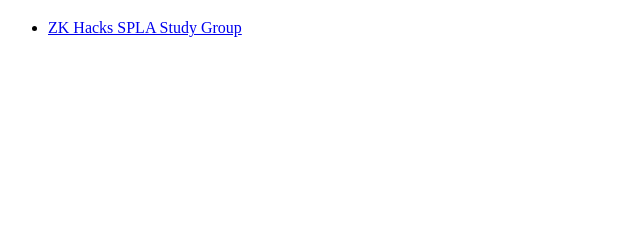
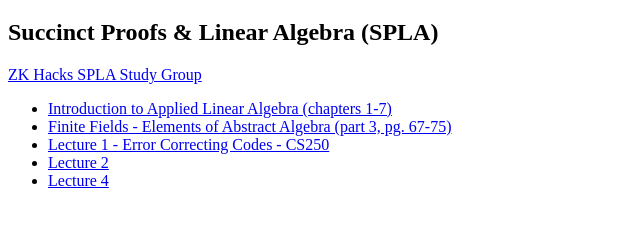
Before and after one commit to tzaffi/zlinks, a plain HTML site: page index.html in a window 1280 px wide. Shown: the part 61-288 px from the top of the page, without its empty margins (0-640 px from the left). Drawn offline with Linux system fonts and the light colour scheme.

Commit message:
more zk details

```diff
--- a/index.html
+++ b/index.html
@@ -5,8 +5,46 @@
 </head>
 <body>
   <h1>Zero Knowlege</h1>
+  <h2>Succinct Proofs & Linear Algebra (SPLA)</h2>
+  <a href="https://zkhack.dev/study-group-spla/">ZK Hacks SPLA Study Group</a>
   <ul>
-    <li><a href="https://zkhack.dev/study-group-spla/">ZK Hacks SPLA Study Group</a></li>
+    <li><a href="https://web.stanford.edu/~boyd/vmls/vmls.pdf">Introduction to Applied Linear Algebra (chapters 1-7)</a></li>
+    <li><a href="http://poincare.matf.bg.ac.rs/~zarkom/Book_Math_Clark_Elements_of_abstract_algebra%202.pdf">Finite Fields - Elements of Abstract Algebra (part 3, pg. 67-75)</a></li>
+    <li><a href="https://web.stanford.edu/class/cs250/lectureNotes/Lecture1-compressed.pdf">Lecture 1 - Error Correcting Codes - CS250</a></li>
+    <li><a href="https://web.stanford.edu/class/cs250/lectureNotes/Lecture2-compressed.pdf">Lecture 2</a></li>
+    <li><a href="https://web.stanford.edu/class/cs250/lectureNotes/Lecture4-compressed.pdf">Lecture 4</a></li>
   </ul>
 </body>
 </html>
+
+
+
+<!--
+**Resources for SPLA**
+
+**Linear algebra**: *Introduction to Applied Linear Algebra* (chapters 1-7)
+
+PDF available at: https://web.stanford.edu/~boyd/vmls/vmls.pdf
+
+**Finite fields**: *Elements of Abstract Algebra* (part 3, pg. 67-75)
+
+PDF available at: http://poincare.matf.bg.ac.rs/~zarkom/Book_Math_Clark_Elements_of_abstract_algebra%202.pdf
+
+(It is also a very small book from Dover that I use a lot; here’s one purchase place: https://www.amazon.com/Elements-Abstract-Algebra-Dover-Mathematics/dp/0486647250 but I'm sure there are a million other places to buy used!)
+
+**Error correcting codes**: *CS250 Lecture Notes*
+
+Lecture 1 PDF: https://web.stanford.edu/class/cs250/lectureNotes/Lecture1-compressed.pdf
+
+Lecture 2 PDF: https://web.stanford.edu/class/cs250/lectureNotes/Lecture2-compressed.pdf
+
+Lecture 4 PDF: https://web.stanford.edu/class/cs250/lectureNotes/Lecture4-compressed.pdf
+
+**Copying messages below here so the pinned message is a self-contained reference!**
+
+*For linear algebra:* skim chap. 1-7, taking care to focus on the parts that "feel" more difficult (it's a very casual exposition, so this should, hopefully(!), not be too painful)
+
+*For finite fields:* the readings there and a few exercises might be really useful; up to you. The only thing you'll really have to know is that we can add, subtract, multiply, or divide numbers in finite fields
+
+The error correcting codes are *very* optional, but the notes have good review, especially if you're already familiar with both finite fields and linear algebra (see [messages below this one](https://discord.com/channels/740913612368904192/1175768922197331978/1176947271716323328) for a guide!)
+-->
```
